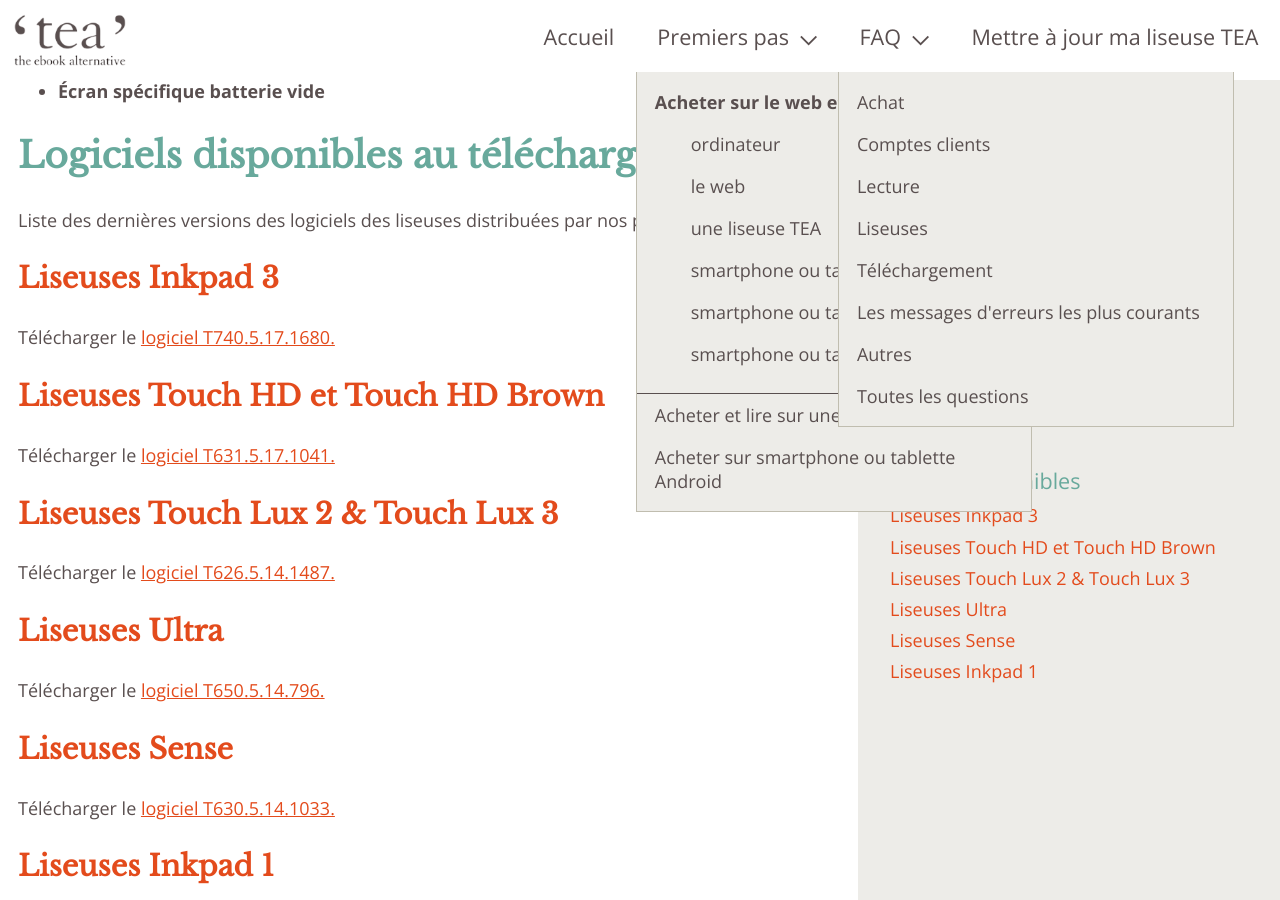
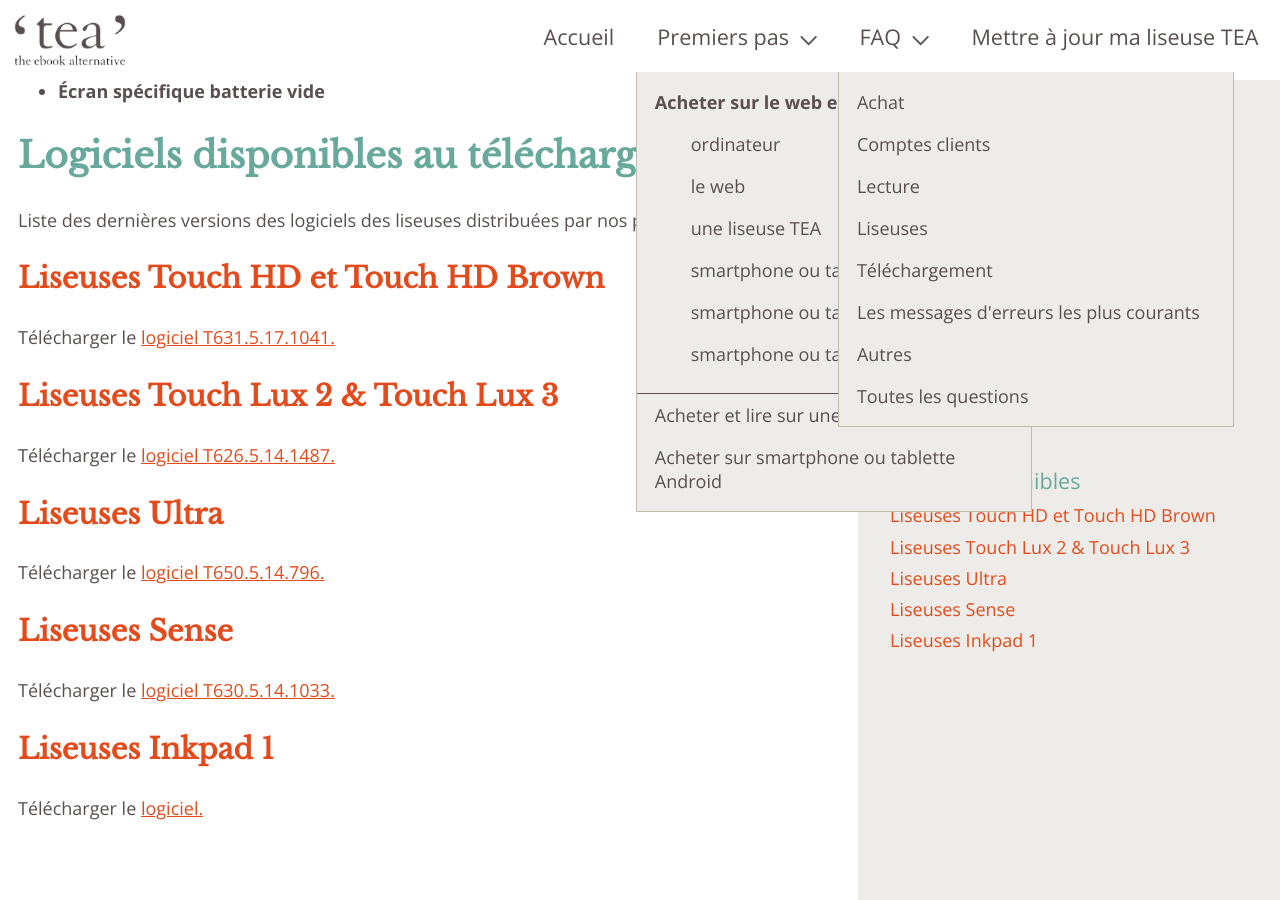
Before and after one commit to TEA-ebook/help-center, a Jekyll site: the page built from _pages/maj.md, in a window 1280 px wide and 900 px high, scrolled down 3448 px. Built offline with Jekyll 4.4.1, drawn with Linux system fonts in a browser that asks for light colours.

Commit message:
Remove InkPad 3 firmware link
C'est un firmware serial et pas user.

```diff
--- a/_pages/maj.md
+++ b/_pages/maj.md
@@ -92,9 +92,6 @@
 ## Logiciels disponibles au téléchargement
 
 Liste des dernières versions des logiciels des liseuses distribuées par nos partenaires :
-{% include anchor.html id="inkpad3" label="Liseuses Inkpad 3" %}
-### Liseuses Inkpad 3
-Télécharger le [logiciel T740.5.17.1680.](https://drive.google.com/open?id=1aSgQKgSK0AYMKgLyFjxgbGWdOtTm7roK)
 
 {% include anchor.html id="THD" label="Liseuses Touch HD et Touch HD Brown" %}
 ### Liseuses Touch HD et Touch HD Brown
```
